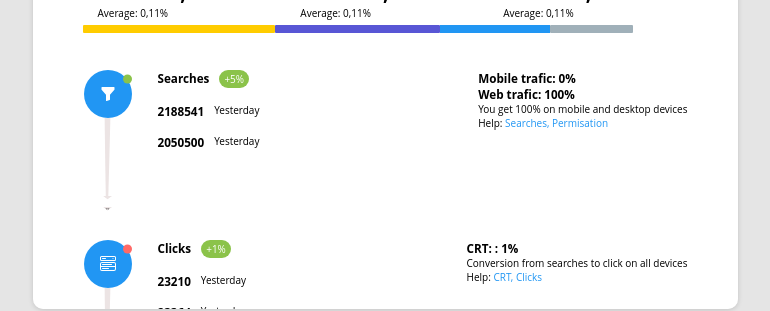
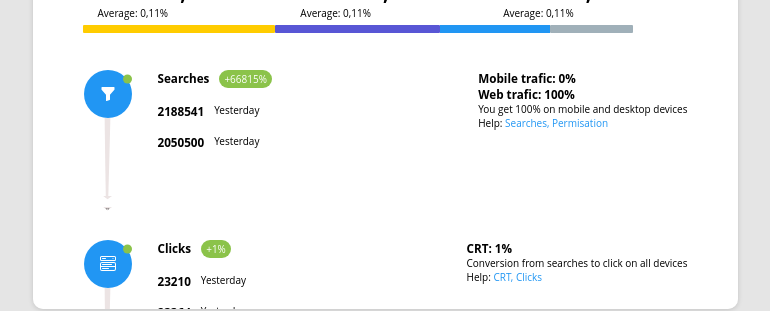
Before and after one commit to Onosgb/onoriode-godbless-cryto-test, a React (Create React App) app: page / in a window 1280 px wide. Shown: the part 341-652 px from the top of the page, without its empty margins (255-1025 px from the left). Built offline with nearby package versions, Linux system fonts and the light colour scheme.

Commit message:
change the the trafic title color to red if negative else change to green

```diff
--- a/src/components/Trafic.tsx
+++ b/src/components/Trafic.tsx
@@ -1,27 +1,19 @@
-
-import * as Icon from 'react-bootstrap-icons';
+import * as Icon from "react-bootstrap-icons";
+import { bgColor, color, round } from "../utils/utils";
 export interface TraficData {
   title: string;
   yesterday: number;
   lastYesterday: number;
-    counts: number
+  counts: number;
   dtTrafic1: string;
-    dtTrafic2?: string
+  dtTrafic2?: string;
   conversation: string;
   help: string;
 }
-export const Trafic: React.FC<{trafic: TraficData,
-    children: React.ReactNode
-}> = ({trafic, children}) => {
-
-  const bgColor = (count: number) => {
-  return  count <1 ? 'bg-danger' : count > 0?  'bg-success': ''
-  }
-
-  const color = (count: number) => {
-    return  count <1 ? 'text-danger' : count > 0 ? 'text-success': ''
-    }
-
+export const Trafic: React.FC<{
+  trafic: TraficData;
+  children: React.ReactNode;
+}> = ({ trafic, children }) => {
   return (
     <div className="trafic">
       <div className="trafic__left">
@@ -32,18 +24,21 @@ export const Trafic: React.FC<{trafic: TraficData,
           <div className="trafic__left__container__arrow">
             <div className="square "></div>
             <div className="triangle "></div>
-                <Icon.CaretDown className="triangle"/>
+            <Icon.CaretDown className="triangle" />
           </div>
         </div>
 
         <div className="trafic__left__details">
           <div className="trafic__left__details__info">
             <h3 className={`${color(trafic.counts)}`}>{trafic.title}</h3>
-                {
-                    trafic.counts > 0 || trafic.counts < 0 ?
-                <div className={`info-container__card ${bgColor(trafic.counts) }`}>{trafic.counts > 0 ? '+':''}{trafic.counts}%</div>
-                : ''
-                }
+            {trafic.counts > 0 || trafic.counts < 0 ? (
+              <div className={`info-container__card ${bgColor(trafic.counts)}`}>
+                {trafic.counts > 0 ? "+" : ""}
+                {round(trafic.counts)}%
+              </div>
+            ) : (
+              ""
+            )}
           </div>
           <div className="trafic__left__details__info">
             <h3>{trafic.yesterday}</h3>
@@ -64,11 +59,12 @@ export const Trafic: React.FC<{trafic: TraficData,
           <p className="trafic__right__details__info">{trafic.conversation}</p>
         </div>
         <div className="trafic__right__details__info">
-    <span>Help: </span><span className="text-primary">{trafic.help}</span>
+          <span>Help: </span>
+          <span className="text-primary">{trafic.help}</span>
         </div>
       </div>
     </div>
-  )
-}
+  );
+};
 
-export default Trafic
+export default Trafic;
--- a/src/pages/Dashboard.tsx
+++ b/src/pages/Dashboard.tsx
@@ -102,7 +102,9 @@ const Dashboard = () => {
             lastYesterday: data?.searches_previous_yesterday
               ? data?.searches_previous_yesterday
               : 0,
-            counts: 5,
+            counts: data?.searches_current_last_hour
+              ? round(data?.searches_current_last_hour)
+              : 0,
             dtTrafic1: `Mobile trafic: ${round(
               data?.mobile_pessimizer ? data.mobile_pessimizer : 0
             )}%`,
@@ -115,7 +117,14 @@ const Dashboard = () => {
             help: "Searches, Permisation",
           }}
         >
-          <Icon.CircleFill className="circleFill green" />
+          <Icon.CircleFill
+            className={`circleFill ${
+              data?.searches_current_last_hour &&
+              data.searches_current_last_hour < 0
+                ? "red"
+                : "green"
+            }`}
+          />
           <Icon.FunnelFill />
         </Trafic>
 
@@ -128,15 +137,19 @@ const Dashboard = () => {
             lastYesterday: data?.clicks_previous_yesterday
               ? data?.clicks_previous_yesterday
               : 0,
-            counts: data?.ctr_last_hour ? round(data.ctr_last_hour) : 0,
-            dtTrafic1: `CRT: : ${round(
+            counts: data?.ctr_last_hour ? data.ctr_last_hour : 0,
+            dtTrafic1: `CRT: ${round(
               data?.ctr_last_hour ? data.ctr_last_hour : 0
             )}%`,
             conversation: `Conversion from searches to click on all devices`,
             help: "CRT, Clicks",
           }}
         >
-          <Icon.CircleFill className="circleFill red" />
+          <Icon.CircleFill
+            className={`circleFill ${
+              data?.ctr_last_hour && data.ctr_last_hour < 0 ? "red" : "green"
+            }`}
+          />
           <Icon.MenuButtonWide />
         </Trafic>
         <Trafic
--- a/src/utils/utils.ts
+++ b/src/utils/utils.ts
@@ -1,3 +1,11 @@
-export const round = (count: number)  =>{
-    return Math.round(count)
-}
+export const round = (count: number) => {
+  return Math.round(count);
+};
+
+export const bgColor = (count: number) => {
+  return count < 0 ? "bg-danger" : count > 0 ? "bg-success" : "";
+};
+
+export const color = (count: number) => {
+  return count < 0 ? "text-danger" : count > 0 ? "text-success" : "";
+};
```
Lines whose indentation alone changed are shown as unchanged.
